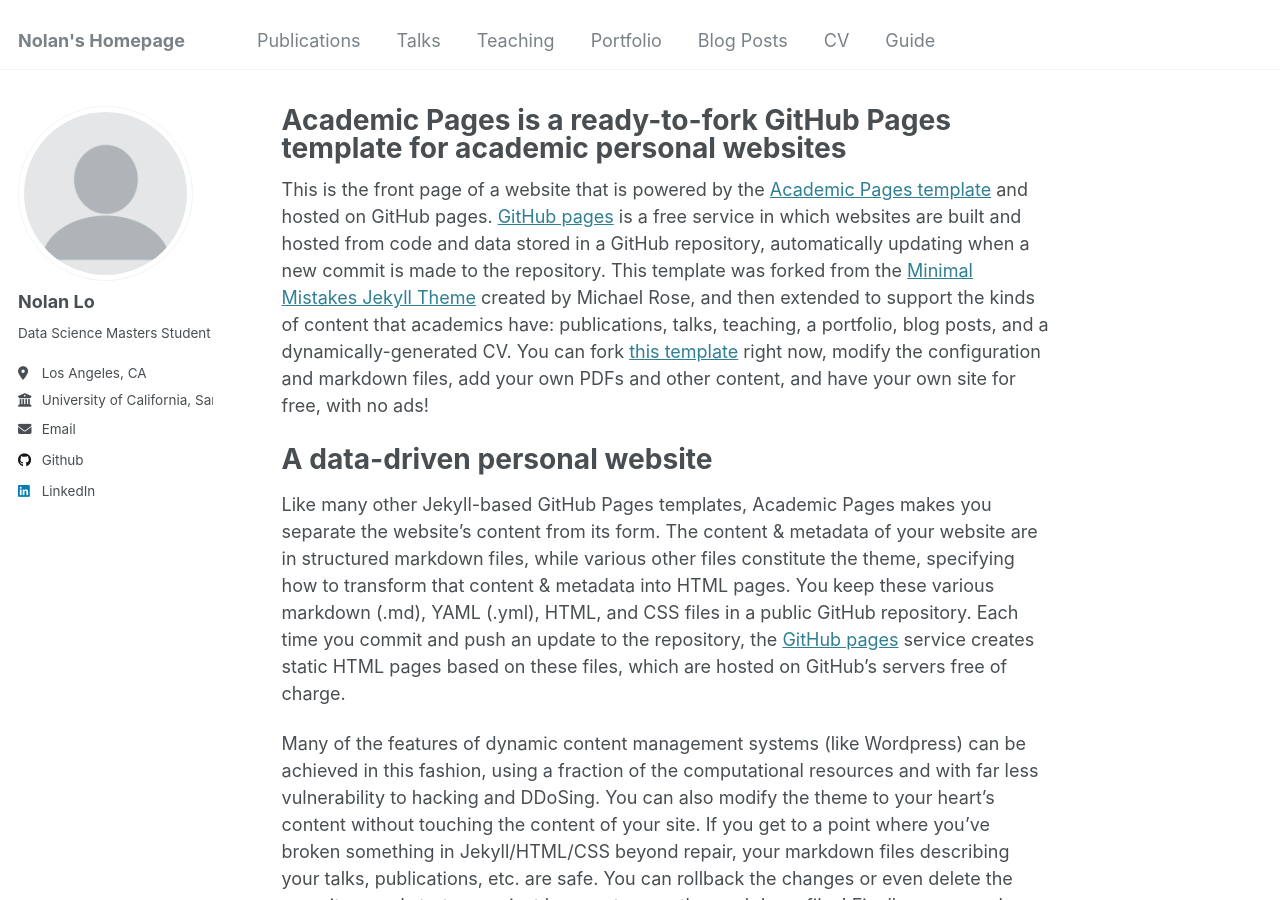
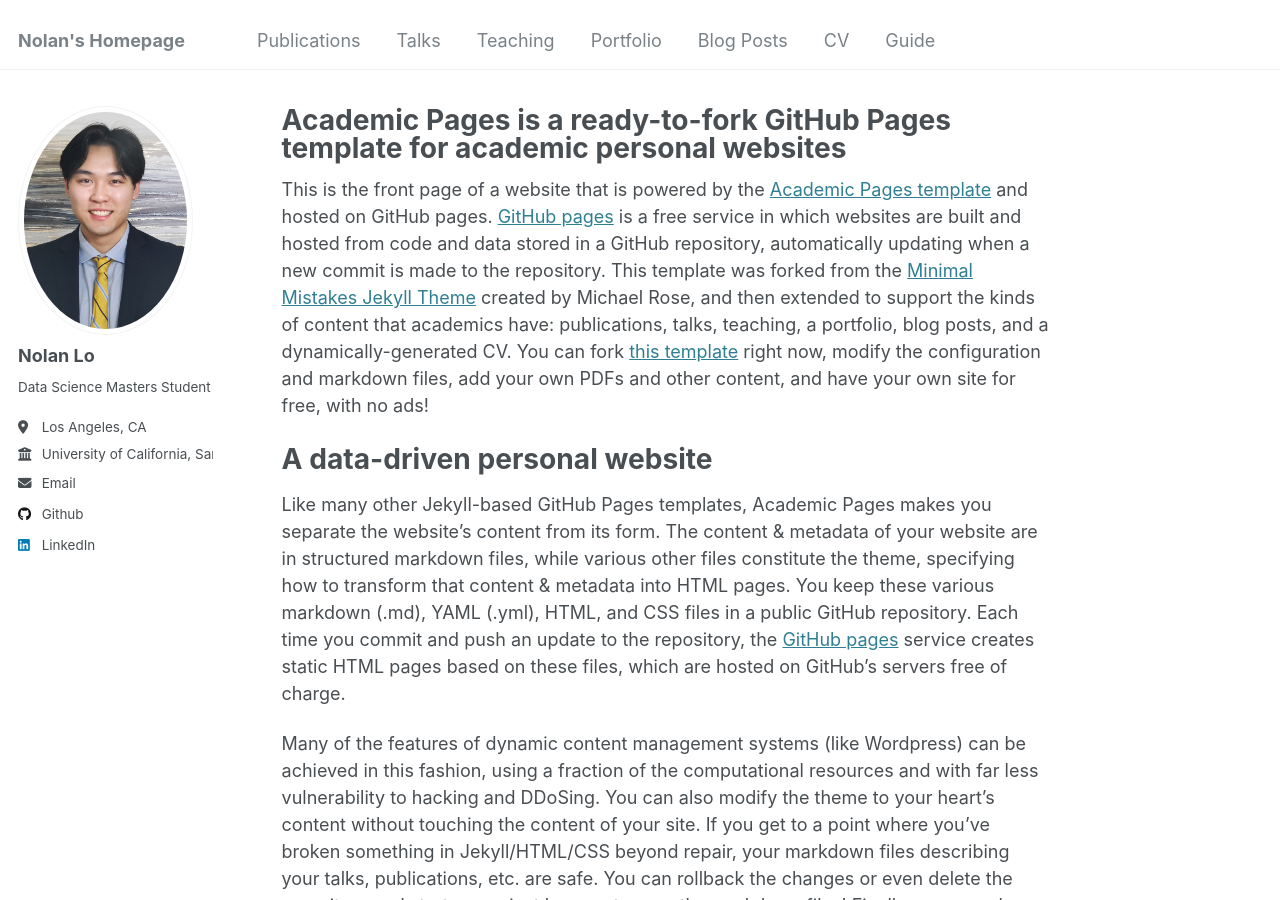
Before and after one commit to Nolan-Lo/Nolan-Lo.github.io, a Jekyll site: the page built from _pages/about.md, in a window 1280 px wide and 900 px high. Built offline with Jekyll 4.4.1, drawn with Linux system fonts in a browser that asks for light colours.

Commit message:
Update _config.yml
Added profile photo

```diff
--- a/_config.yml
+++ b/_config.yml
@@ -21,7 +21,7 @@ repository               : "Nolan-Lo.github.io"
 #               Additional customization can be done by editing /_includes/author-profile.html
 author:
   # Biographic information
-  avatar           : "profile.png"
+  avatar           : "Profile Photo.jpg"
   name             : "Nolan Lo"
   pronouns         : # example: "he/him"
   bio              : "Data Science Masters Student"
```
